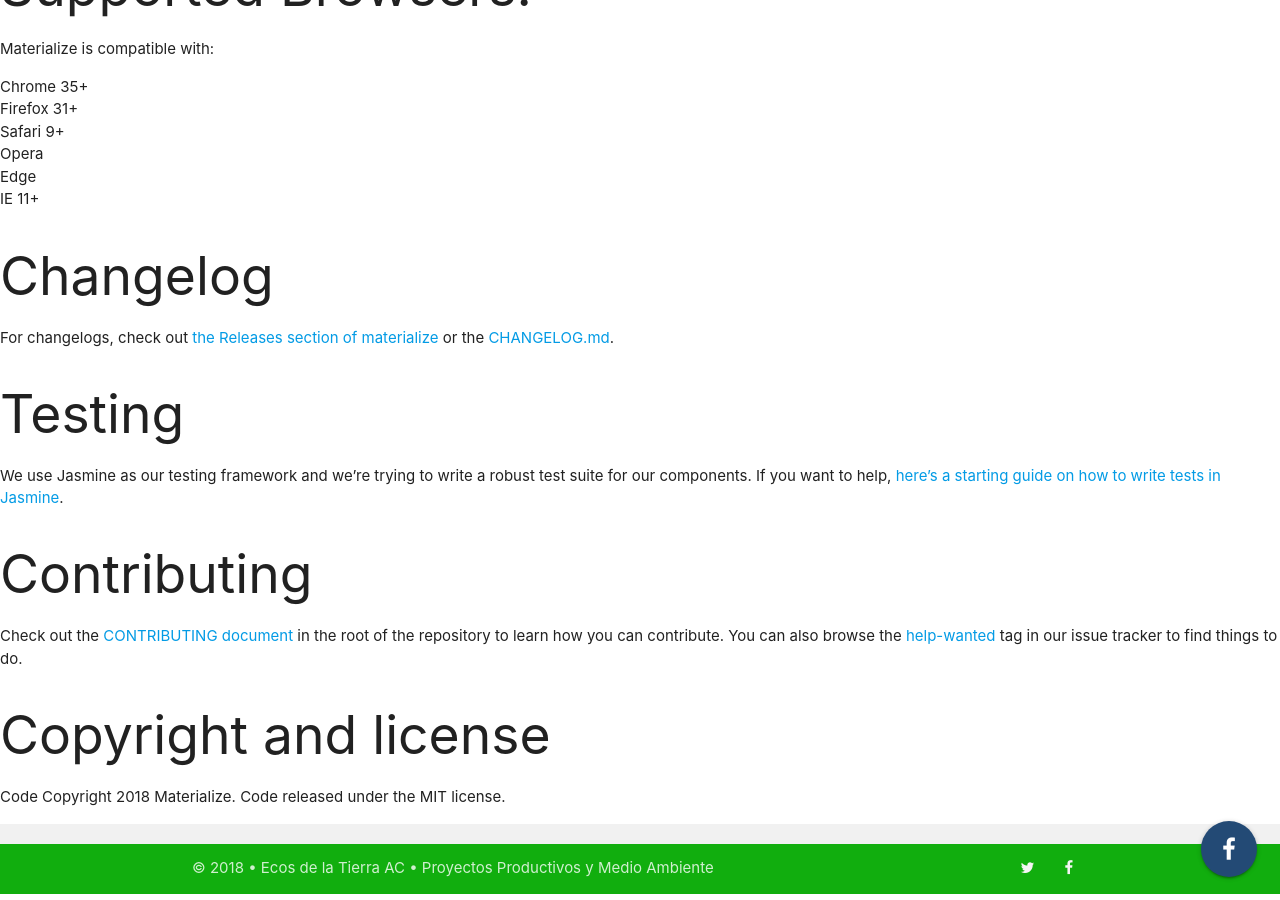
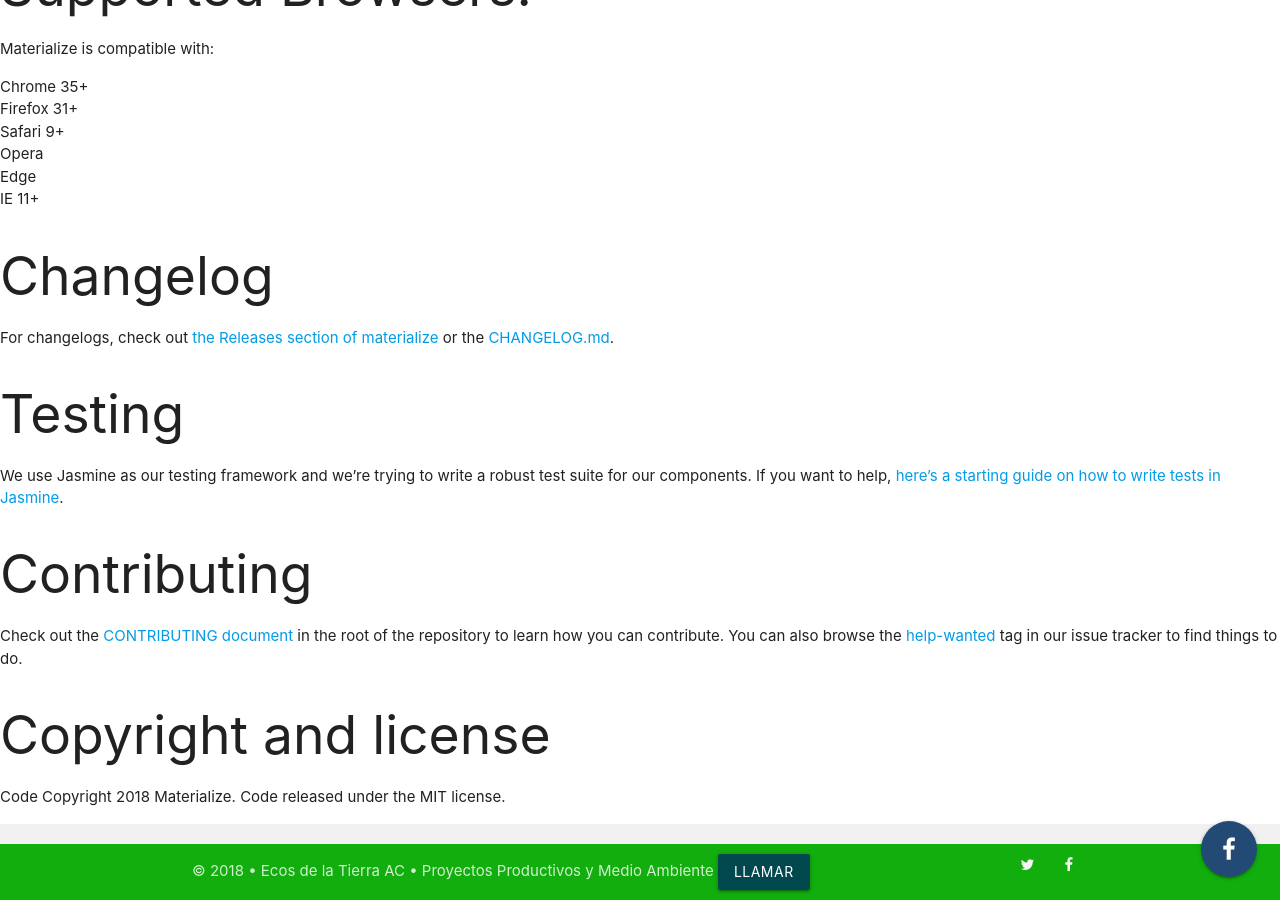
Before and after one commit to CarbajalFdez/EcosAC, a Jekyll site: the page built from assets/materialize/README.md, in a window 1280 px wide and 900 px high, scrolled down 1551 px. Built offline with Jekyll 4.4.1, drawn with Linux system fonts in a browser that asks for light colours; our own code applies the rules of GitHub Pages for plain Markdown files.

Commit message:
Update footer.html

```diff
--- a/_includes/footer.html
+++ b/_includes/footer.html
@@ -4,6 +4,7 @@
 	<div class="footer-copyright verde-oscuro-ecos">
 		<div class="container">
 			&copy; 2018 • Ecos de la Tierra AC • Proyectos Productivos y Medio Ambiente
+			<a class="azul-gota-ecos btn waves-effect waves-light" href="tel:+529616903336">Llamar</a>
 			<a class="grey-text text-lighten-4 right" href="#!"><i class="fa fa-facebook"></i></a>
 			<a class="grey-text text-lighten-4 right" href="#!"><i class="fa fa-twitter"></i></a>
 		</div>
```
